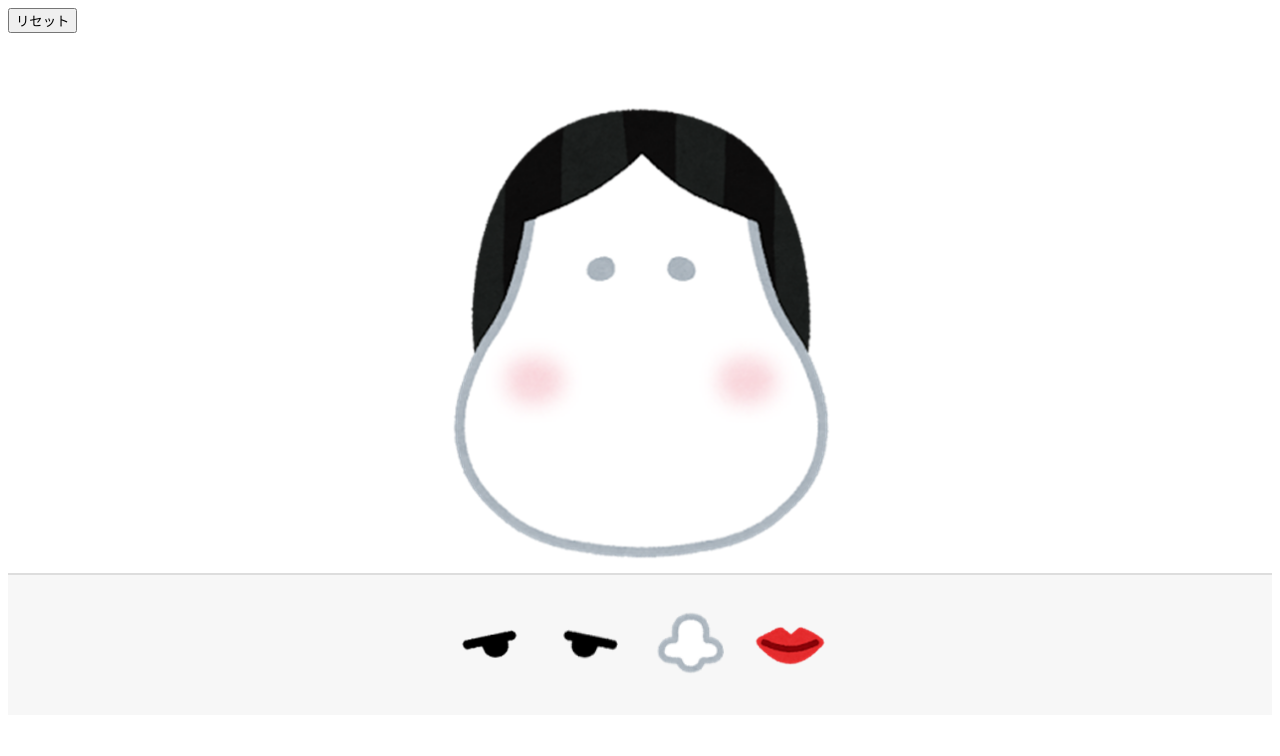
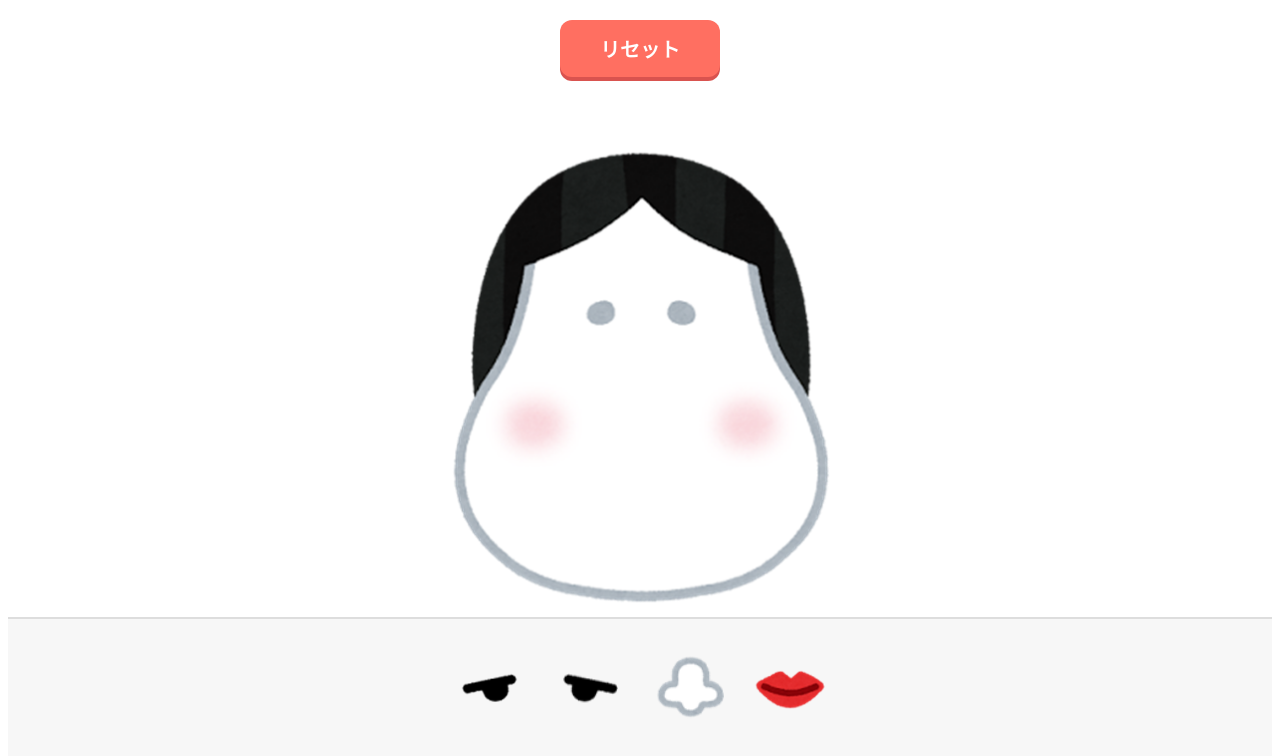
Before and after one commit to Keita0408/nenga2026, a plain HTML site: page fukuwarai.html in a window 1280 px wide. Drawn offline with Linux system fonts and the light colour scheme.

Commit message:
ボタン

```diff
--- a/fukuwarai.css
+++ b/fukuwarai.css
@@ -44,3 +44,24 @@
     transition: opacity 0.5s ease;
     z-index: 5;   /* パーツは前 */
 }
+
+
+button {
+    display: block;
+    margin: 20px auto;
+    padding: 14px 40px;
+    font-size: 20px;
+    font-weight: bold;
+    background: #ff6f61;
+    color: white;
+    border: none;
+    border-radius: 12px;
+    cursor: pointer;
+    box-shadow: 0 4px 0 #d9534f;
+    transition: transform 0.1s ease;
+}
+
+button:active {
+    transform: translateY(3px);
+    box-shadow: 0 1px 0 #d9534f;
+}
```
